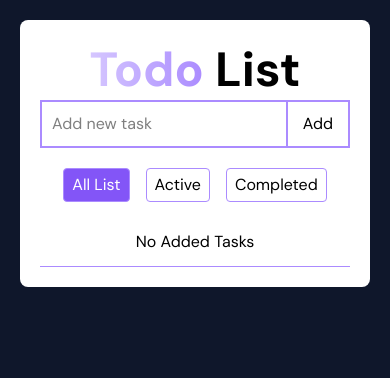
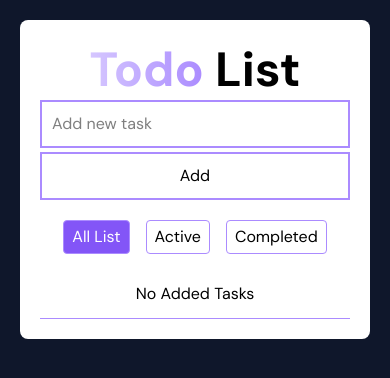
Before and after one commit to RizkiLaksanaPutra/todo_list, a React (Vite) app: page / in a window 390 px wide. Shown: the top 378 px of the page. Built offline with nearby package versions, Linux system fonts and the light colour scheme.

Commit message:
Refactor TodoForm and TodoList components styles

```diff
--- a/src/components/TodoForm.jsx
+++ b/src/components/TodoForm.jsx
@@ -2,19 +2,19 @@ import React from "react";
 
 const TodoForm = ({ newTask, handleInputChange, handleSubmit }) => {
   return (
-    <form className="flex mb-[20px]" onSubmit={handleSubmit}>
+    <form
+      className="flex flex-col gap-1 sm:flex-row sm:items-center mb-[20px]"
+      onSubmit={handleSubmit}
+    >
       <input
         type="text"
         placeholder="Add new task"
-        className="flex-1 p-[10px] text-[16px] border-[#AB8BFF] border-2 border-r-0 focus:outline-none focus:ring-0"
+        className="input-field flex-grow"
         required
         onChange={handleInputChange}
         value={newTask}
       />
-      <button
-        className="py-[10px] px-[15px] bg-white border-[#AB8BFF] border-2 text-[16px] cursor-pointer hover:bg-[#AB8BFF] transition duration-300 ease-in-out"
-        type="submit"
-      >
+      <button className="submit-button w-full sm:w-auto" type="submit">
         Add
       </button>
     </form>
--- a/src/components/TodoList.jsx
+++ b/src/components/TodoList.jsx
@@ -11,7 +11,7 @@ const TodoList = ({
     <>
       <div className="flex justify-center items-center gap-4 mb-4">
         <button
-          className={`cursor-pointer rounded-sm border border-[#AB8BFF] px-2 py-1 hover:bg-[#AB8BFF] transition duration-300 ease-in-out ${
+          className={`filter-button ${
             currentFilter === "all" ? "bg-[#8355f7] text-white" : ""
           }`}
           onClick={() => setFilter("all")}
@@ -19,7 +19,7 @@ const TodoList = ({
           All List
         </button>
         <button
-          className={`cursor-pointer rounded-sm border-1 border-[#AB8BFF] px-2 py-1 hover:bg-[#AB8BFF] transition duration-300 ease-in-out ${
+          className={`filter-button ${
             currentFilter === "active" ? "bg-[#8355f7] text-white" : ""
           }`}
           onClick={() => setFilter("active")}
@@ -27,7 +27,7 @@ const TodoList = ({
           Active
         </button>
         <button
-          className={`cursor-pointer rounded-sm border-1 border-[#AB8BFF] px-2 py-1 hover:bg-[#AB8BFF] transition duration-300 ease-in-out ${
+          className={`filter-button ${
             currentFilter === "completed" ? "bg-[#8355f7] text-white" : ""
           }`}
           onClick={() => setFilter("completed")}
@@ -52,13 +52,13 @@ const TodoList = ({
                   {task.taskName}
                 </span>
                 <button
-                  className="ml-2 cursor-pointer rounded-sm border border-[#AB8BFF] px-2 py-1 hover:bg-[#AB8BFF] transition duration-300 ease-in-out active:bg-[#8355f7]"
+                  className="toggle-button"
                   onClick={() => toggleComplete(index)}
                 >
                   {task.completed ? "Done" : "Mark Done"}
                 </button>
                 <button
-                  className="ml-2 cursor-pointer rounded-sm border-1 border-[#AB8BFF] px-2 py-1 hover:bg-[#AB8BFF] transition duration-300 ease-in-out active:bg-[#8355f7]"
+                  className="toggle-button"
                   onClick={() => deleteTask(index)}
                 >
                   Delete
--- a/src/index.css
+++ b/src/index.css
@@ -15,7 +15,7 @@
   }
 
   li {
-    @apply p-[12px] border-b-1 border-b-[#AB8BFF] border-solid
+    @apply p-[12px] border-b-1 border-b-[#AB8BFF] border-solid;
   }
 }
 
@@ -26,11 +26,19 @@
 }
 
 @layer components {
-  .button-view {
-    @apply bg-white px-3 py-1 rounded-sm;
+  .filter-button {
+    @apply cursor-pointer rounded-sm border border-[#AB8BFF] px-2 py-1 hover:bg-[#AB8BFF] transition duration-300 ease-in-out;
   }
 
-  .button-container {
-    @apply flex flex-row justify-center items-center mx-auto mt-3 gap-10;
+  .toggle-button {
+    @apply ml-2 cursor-pointer rounded-sm border border-[#AB8BFF] px-2 py-1 hover:bg-[#AB8BFF] transition duration-300 ease-in-out active:bg-[#8355f7];
+  }
+
+  .submit-button {
+    @apply py-[10px] px-[15px] bg-white border-[#AB8BFF] border-2 text-[16px] cursor-pointer hover:bg-[#AB8BFF] transition duration-300 ease-in-out;
+  }
+
+  .input-field {
+    @apply flex-1 p-[10px] text-[16px] border-[#AB8BFF] border-2 focus:outline-none focus:ring-0;
   }
 }
```
